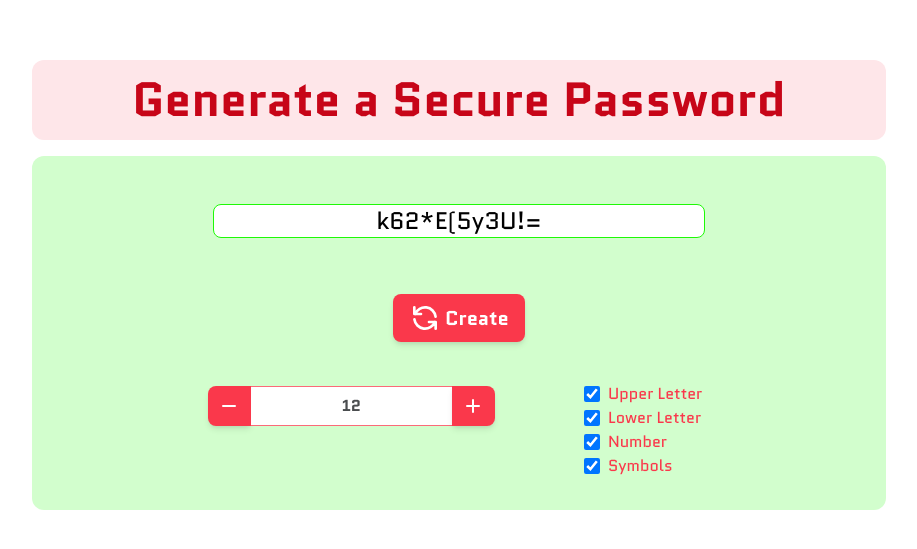
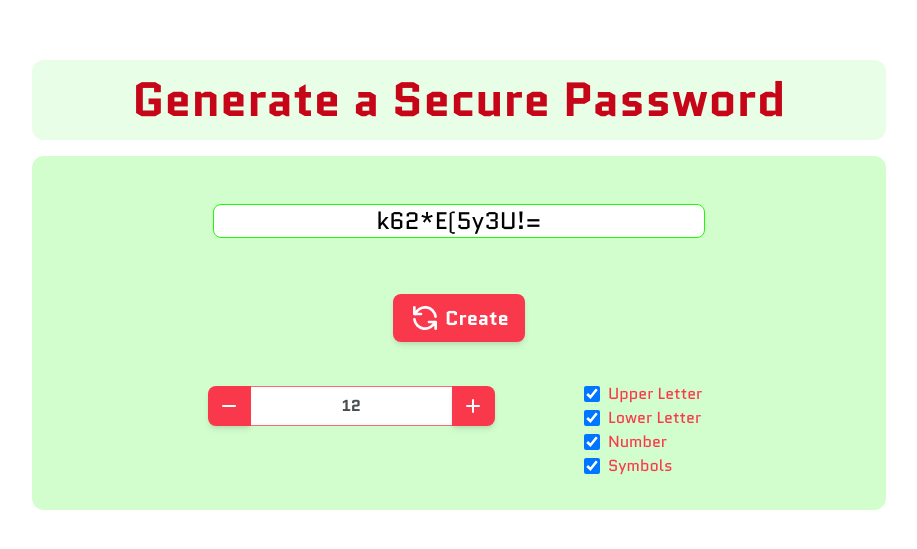
Before and after one commit to TatTran22/password-generator, a React (Create React App) app: page / in a window 1280 px wide. Shown: the part 107-656 px from the top of the page, without its empty margins (181-1098 px from the left). Built offline with nearby package versions, Linux system fonts and the light colour scheme.

Commit message:
remove unecessery style

```diff
--- a/src/components/PasswordGenerator.tsx
+++ b/src/components/PasswordGenerator.tsx
@@ -95,10 +95,7 @@ const PasswordGenerator = () => {
 
   return (
     <div className="flex flex-col items-center justify-center h-full ">
-      <div className="relative flex flex-col items-center justify-center w-full p-4 bg-red-50 rounded-xl md:w-4/6">
-        <h1 className="absolute inline-flex text-5xl font-bold text-center text-red-600 opacity-75 animate-ping-h1">
-          Generate a Secure Password
-        </h1>
+      <div className="relative flex flex-col items-center justify-center w-full p-4 bg-green-50 rounded-xl md:w-4/6">
         <h1 className="relative inline-flex text-5xl font-bold text-center text-red-600 ">
           Generate a Secure Password
         </h1>
--- a/src/styles/tailwind.css
+++ b/src/styles/tailwind.css
@@ -29,17 +29,6 @@
     animation: ping 50ms cubic-bezier(0, 0, 0.2, 1) 1;
   }
 
-  .animate-ping-h1 {
-    animation: ping-little 2s cubic-bezier(0, 0, 0.2, 1) infinite;
-  }
-
-  @keyframes ping-little {
-    75%,
-    100% {
-      transform: scale(1.1);
-      opacity: 0;
-    }
-  }
   @keyframes ping {
     75%,
     100% {
```
